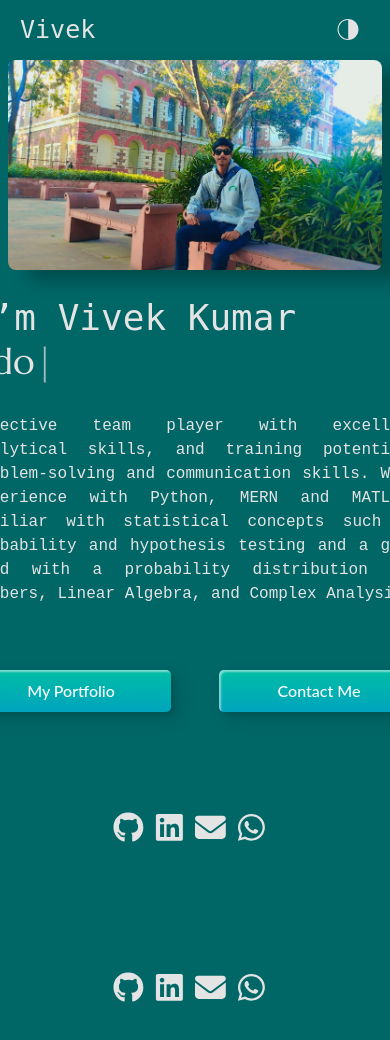
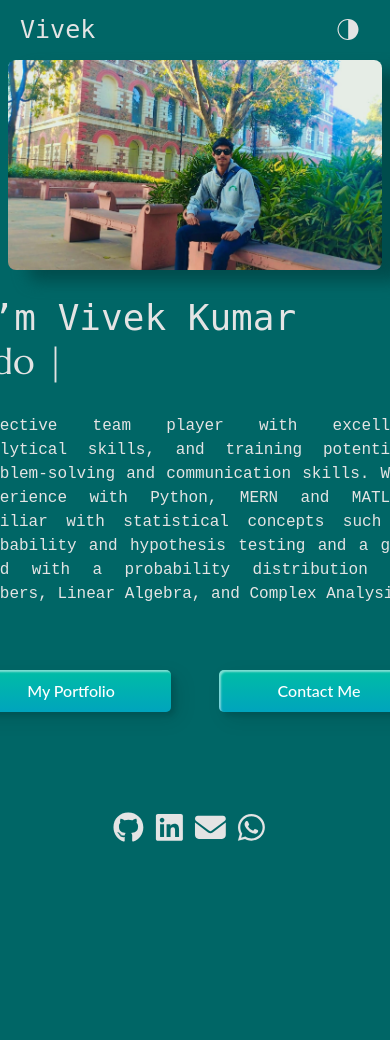
Before and after one commit to Vivekumar08/Portfolio, a React (Create React App) app: page / in a window 390 px wide. Shown: the top 1040 px of the page. After the commit the page ends 932 px from the top, so only its background shows below. Built offline with nearby package versions, Linux system fonts and the light colour scheme; a web font is replaced by a local one.

Commit message:
gitpages

```diff
--- a/src/App.js
+++ b/src/App.js
@@ -2,7 +2,6 @@ import './App.css';
 import Navigation from './Components/Navigation';
 import { HelmetProvider } from 'react-helmet-async'
 import { BrowserRouter as Router, useLocation } from 'react-router-dom'
-import { Socialicons } from './Components/SocialLinks';
 import { useEffect } from 'react';
 import withRouter from "./Context/withRouter"
 import AppRoutes from './AppRoutes';
@@ -26,7 +25,6 @@ function App() {
         <Navigation />
         <ScrollToTopMount>
           <AppRoutes />
-          <Socialicons />
         </ScrollToTopMount>
       </Router>
     </HelmetProvider>
--- a/src/Components/SocialLinks.jsx
+++ b/src/Components/SocialLinks.jsx
@@ -14,7 +14,7 @@ import { faEnvelope } from "@fortawesome/free-solid-svg-icons";
 export const Socialicons = (params) => {
   return (
     <div className="stick_follow_icon flex  ">
-      <ul className="list-none flex flex-row md:flex-col">
+      <ul className="list-none flex  md:flex-col">
         {socialprofils.twitter && (
           <li>
             <a href={socialprofils.twitter}>
```
